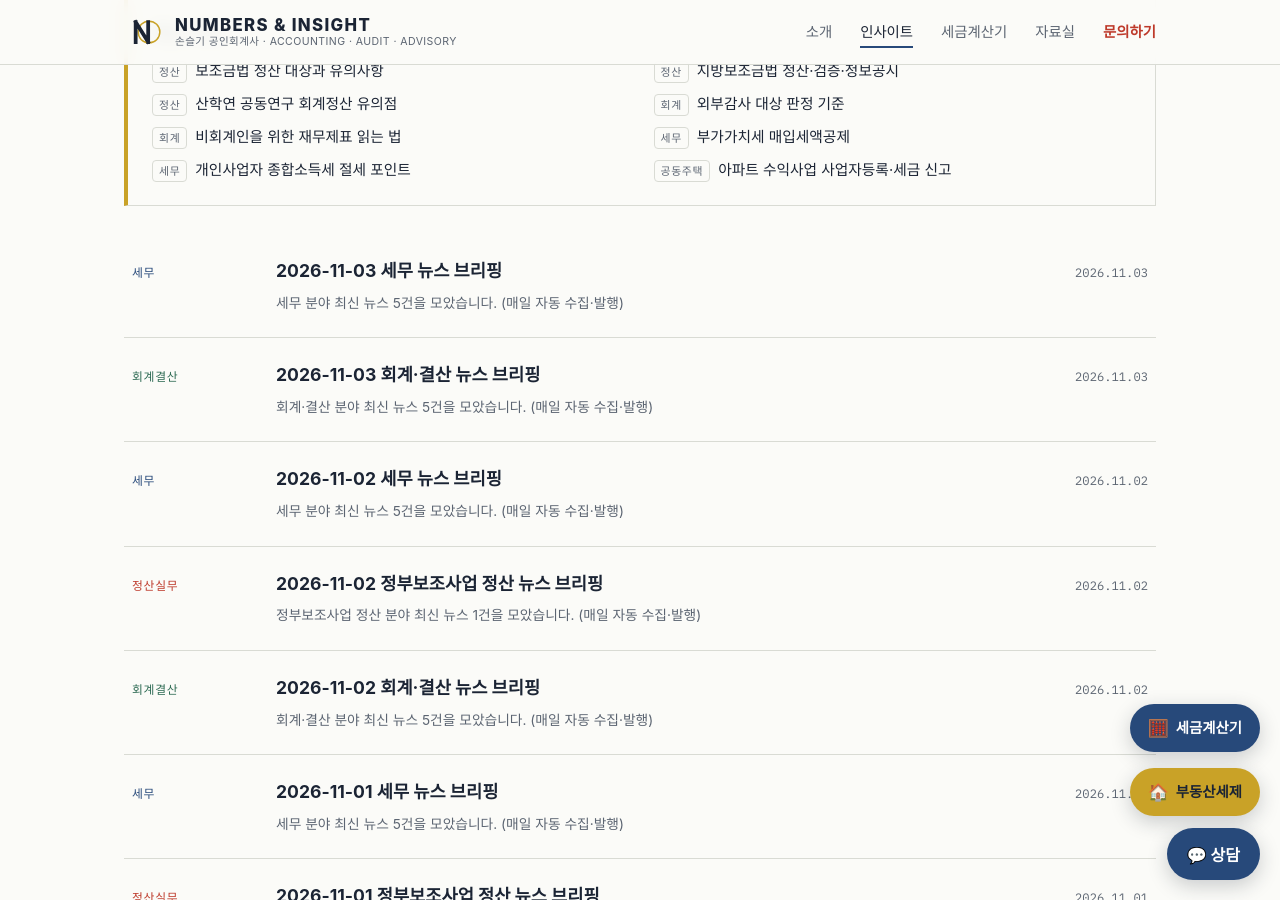
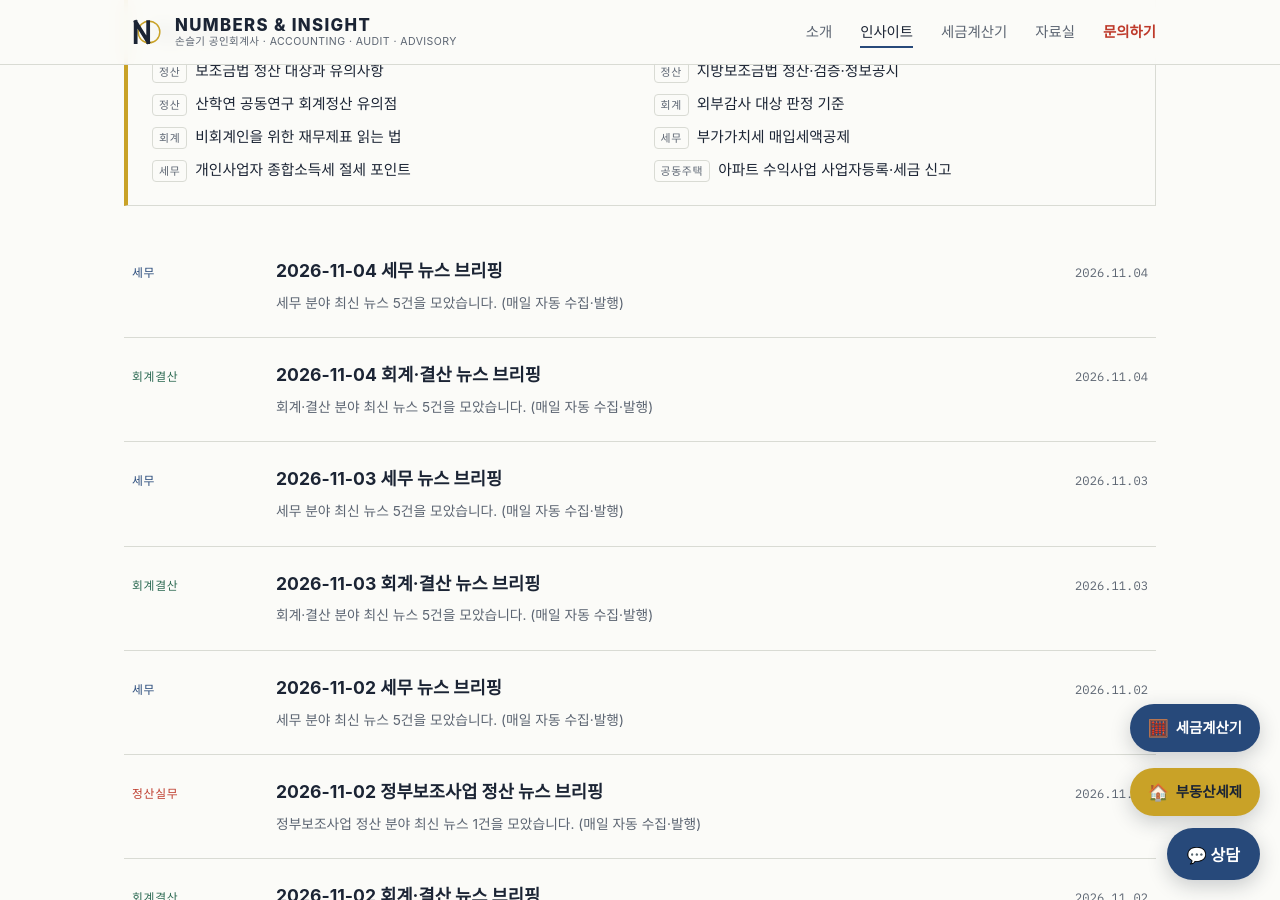
Before and after one commit to shinesky97/ccrnd-site, a Jekyll site: the page built from insights/index.html, in a window 1280 px wide and 900 px high, scrolled down 431 px. Built offline with Jekyll 4.4.1, drawn with Linux system fonts in a browser that asks for light colours; some web fonts are replaced.

Commit message:
뉴스 브리핑 자동 발행 (2026-11-04)

```diff
--- /dev/null
+++ b/_posts/2026-11-04-news-accounting-20261104.md
@@ -0,0 +1,25 @@
+---
+layout: post
+title: "2026-11-04 회계·결산 뉴스 브리핑"
+date: 2026-11-04
+category: accounting
+tags: [뉴스, 회계]
+summary: "회계·결산 분야 최신 뉴스 5건을 모았습니다. (매일 자동 수집·발행)"
+author: Numbers & Insight 자동 브리핑
+noindex: true
+sitemap: false
+---
+
+> 최신 **회계·결산** 관련 뉴스를 자동으로 모은 브리핑입니다. 자세한 내용은 각 원문 출처에서 확인해 주세요.
+
+## 주요 소식
+
+- **[한국장총, '2026 업스쿨'로 AI·노무·회계·공문서 등 현장 밀착형 실무교육 진행](https://news.google.com/rss/articles/CBMib0FVX3lxTE5vRV80Zi1NT2dvUVNKZThyTE94dnBHTjZoajg0dDNwaDVubGlLV0lzNE5DTHZZOWhsa3JuQURmc0tGMmJkUEUtWktwbDFURldyWjY5N3RFbEhEai1qeFNEYVN0T1p2TkMtSkRJVzBZYw?oc=5)** — 웰페어뉴스
+- **[“부채비율 179%가 119%로, 왜?”…제이알리츠 주주연대, 회계처리 수사 요구](https://news.google.com/rss/articles/CBMiZEFVX3lxTE1acUhETFNSZWJUakZLTHRvTWxNaHpGTjJmU1k1NG1uenh6ZEFVYWRIeUNiLWNrNEVQMl9XMVV6cExzUml0UVhOQlpfVlRtSXctQm9GUDBqdjgwNVdJNTlXODI0dWQ?oc=5)** — 디지털데일리
+- **[평택도시공사, 수능 교통약자 수험생 우선배차·도시공사 회계교육](https://news.google.com/rss/articles/CBMie0FVX3lxTE9aQVBxQXZOTkNrUWI3RkVTOFl1NzdQUWhPSlY0c2s4UTlKRE11eTFYT0k3a3NrYmhjclJUVGVkZXhJeXMzci1iNzVDaHVHUVowY1FGa25sZ251TG5wRzRDQy1BQ05oSk01dVRyWVhuYzB6UHdKSTlJbF9adw?oc=5)** — 비욘드포스트
+- **[인천 영종구, 2026년 신규 공무원 및 회계 담당 공무원 직무 역량 강화 교육](https://news.google.com/rss/articles/CBMib0FVX3lxTFBNVGdLSmV1MEZZR0ZBd1NCTVBNdkRXSWRya2N5ZENmMC0yOUhpcnRadHRWSEc4dFllaFFzNG9zR0xmblJsZU5HWlRGOUhVbFYyZjF5VEZsTXlZd3J4T1ZHRkVyaGFSbm1Gd2pOQ2MzSQ?oc=5)** — 인천뉴스
+- **[Matrix Service, 정기 주총서 이사 선임·회계법인 선임안 승인](https://news.google.com/rss/articles/CBMib0FVX3lxTE1odE1sUnVjS2tUMUo0TmNDNFVMYklaa0dGMXNDdXZOaHA4WDc0Zk9MMXlVYjVDNkhxVHFmWWpSMjdPSXQxNzRLckNpc21IdU9VZllHbjc3dWd2SUoxVlIwMzkxY05rdzZpbDRCYnc5dw?oc=5)** — Investing.com 한국어
+
+<div class="callout" markdown="1">
+본 브리핑은 외부 뉴스를 자동 수집한 것으로, 개별 사안의 판단은 최신 법령과 원문을 확인하시기 바랍니다. 구체적인 상담은 [문의](/contact/)를 이용해 주세요.
+</div>
--- /dev/null
+++ b/_posts/2026-11-04-news-tax-20261104.md
@@ -0,0 +1,25 @@
+---
+layout: post
+title: "2026-11-04 세무 뉴스 브리핑"
+date: 2026-11-04
+category: tax
+tags: [뉴스, 세무]
+summary: "세무 분야 최신 뉴스 5건을 모았습니다. (매일 자동 수집·발행)"
+author: Numbers & Insight 자동 브리핑
+noindex: true
+sitemap: false
+---
+
+> 최신 **세무** 관련 뉴스를 자동으로 모은 브리핑입니다. 자세한 내용은 각 원문 출처에서 확인해 주세요.
+
+## 주요 소식
+
+- **[세무법인HKL '稅相 읽기'(64) 토지의 무상사용과 재산세 비과세의 실질](https://news.google.com/rss/articles/CBMiakFVX3lxTE1lTTlnSkZpQTVvMi1WdmxSZUhBMXFCVU1DYjJIbTZxbUo1NDFtSG5USXRJV001djJHeGxrUHlodEJwbTI4OGpXRGZyWTI1cV9fQXdDM1hDdE1zVkVPdklma056cFhRUllHa1E?oc=5)** — Daily NTN
+- **[세무사회 "서울시 행정사무 민간위탁, 각자 전문성으로 공정 경쟁해야"](https://news.google.com/rss/articles/CBMiZEFVX3lxTFB1WS1FSnhUTHU4UGZLRjZrSnoyZDUwLVRkUnNFTlRfSlJkeE1fbUhFRnNyMm1QRjR4TDlSd052TzNjbC02NDBnVVZwQi1EUU1RMFNuRzJDOW16S19tRmRkNkxUbXM?oc=5)** — 한국세정신문
+- **[연말정산 두 달 남았다… 공제율 높은 곳에 혜택 겹치는 카드 고르는 법](https://news.google.com/rss/articles/CBMiZEFVX3lxTFB6WHRvbGVpSTdzLWQ2QzFZSW1LTThTNmJWQmhuUjNoS2hncktOZmp1b0V5UHk2ZmxkR3hMa2RoVndMTmVnVzlvemQ5UXV0VDVyN19kVXBfYXNfOXNjbDR1MGpVU3o?oc=5)** — 매일일보
+- **[빈틈없는 연말정산… ‘연금저축 600만원 + IRP 300만원’ 조합이 최적](https://news.google.com/rss/articles/CBMiUEFVX3lxTFBxc1NKOFRiTFNfb2lzVXFLRE9zSFdTbHVIbVY2blNPcU9wclJNLWxyZjRoZXZyblVoTWxIMENZYmZrTHV4YVNOX0R6OGhJeDlI?oc=5)** — 문화일보
+- **[세무사회, 서울시 민간위탁 조례 개정안 지지…"사업비 검증 강화해야"](https://news.google.com/rss/articles/CBMiY0FVX3lxTE5wUkw4M1NGTTQzYnRPZGRVVVZTcFZsWnpfSmlNLVFqRWc5MHNCQnMtZDhzUDRBYnZRSTZLTi0ydVpIcHBjSWRCcDNyb3ZTcmo0SG5TTVF0UjVpc2I3ZmhFREZ6cw?oc=5)** — 조세금융신문
+
+<div class="callout" markdown="1">
+본 브리핑은 외부 뉴스를 자동 수집한 것으로, 개별 사안의 판단은 최신 법령과 원문을 확인하시기 바랍니다. 구체적인 상담은 [문의](/contact/)를 이용해 주세요.
+</div>
```
Also changed, not shown: _data/news_seen.json.
